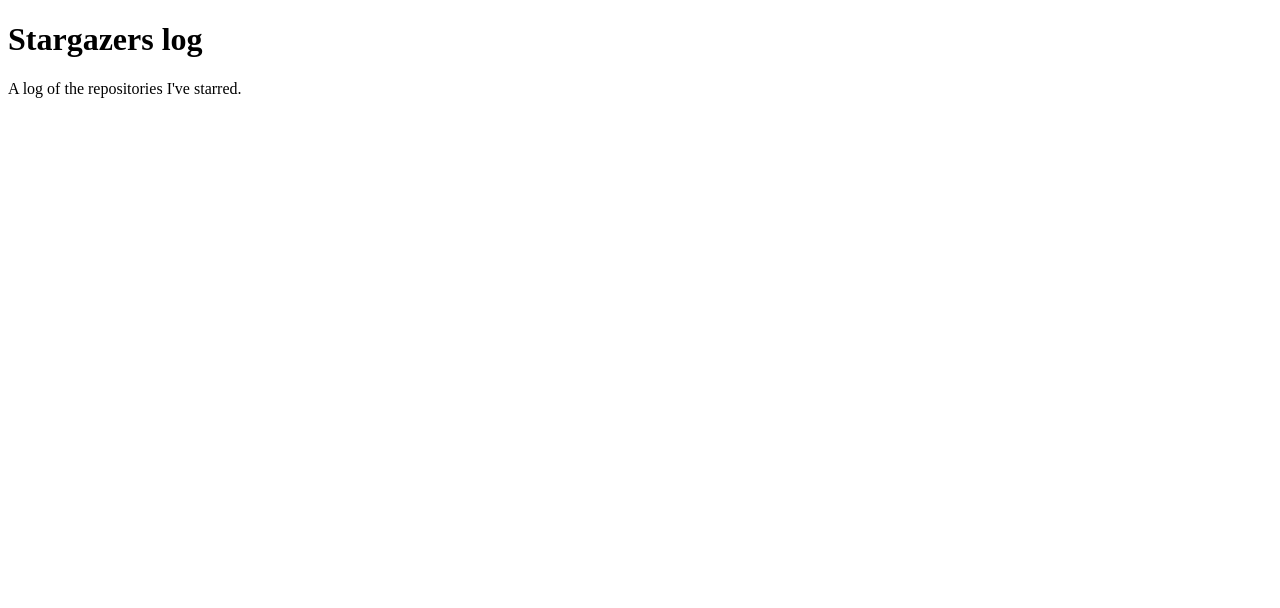
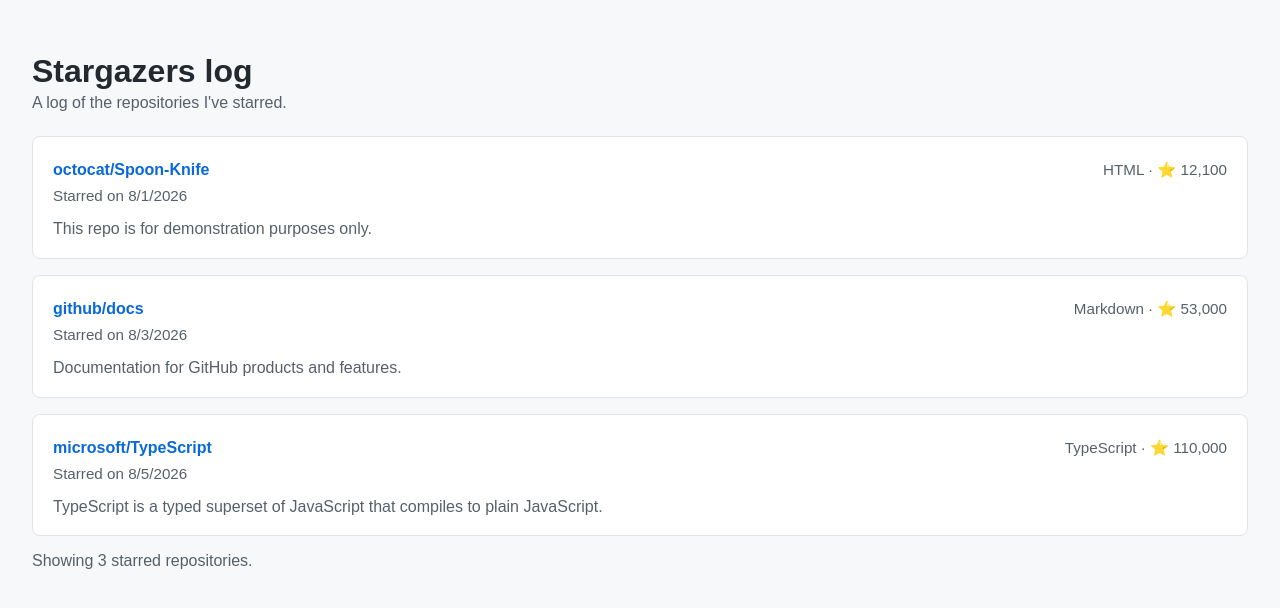
Before and after one commit to qqing9271-hub/stargazers-log, a plain HTML site: page index.html in a window 1280 px wide. Drawn offline with Linux system fonts and the light colour scheme.

Commit message:
Add starred repositories list

```diff
--- /dev/null
+++ b/events.json
@@ -0,0 +1,26 @@
+[
+  {
+    "name": "octocat/Spoon-Knife",
+    "html_url": "https://github.com/octocat/Spoon-Knife",
+    "description": "This repo is for demonstration purposes only.",
+    "stargazers_count": 12100,
+    "language": "HTML",
+    "starred_at": "2026-08-01T10:12:00Z"
+  },
+  {
+    "name": "github/docs",
+    "html_url": "https://github.com/github/docs",
+    "description": "Documentation for GitHub products and features.",
+    "stargazers_count": 53000,
+    "language": "Markdown",
+    "starred_at": "2026-08-03T15:30:00Z"
+  },
+  {
+    "name": "microsoft/TypeScript",
+    "html_url": "https://github.com/microsoft/TypeScript",
+    "description": "TypeScript is a typed superset of JavaScript that compiles to plain JavaScript.",
+    "stargazers_count": 110000,
+    "language": "TypeScript",
+    "starred_at": "2026-08-05T08:45:00Z"
+  }
+]
--- a/index.html
+++ b/index.html
@@ -3,9 +3,13 @@
   <head>
     <meta charset="utf-8">
     <title>Stargazers log</title>
+    <link rel="stylesheet" href="style.css">
   </head>
   <body>
     <h1>Stargazers log</h1>
     <p>A log of the repositories I've starred.</p>
+    <ul id="starred-list"></ul>
+    <p id="status">Loading starred repositories...</p>
+    <script src="script.js"></script>
   </body>
 </html>
--- /dev/null
+++ b/script.js
@@ -0,0 +1,65 @@
+const listElement = document.getElementById('starred-list');
+const statusElement = document.getElementById('status');
+
+function renderRepository(repo) {
+  const item = document.createElement('li');
+  const header = document.createElement('div');
+  header.className = 'repo-header';
+
+  const title = document.createElement('a');
+  title.href = repo.html_url;
+  title.textContent = repo.name;
+  title.target = '_blank';
+  title.rel = 'noopener noreferrer';
+
+  const details = document.createElement('span');
+  details.textContent = `${repo.language || 'Unknown'} · ⭐ ${repo.stargazers_count.toLocaleString()}`;
+  details.className = 'repo-meta';
+
+  header.append(title, details);
+
+  const updated = document.createElement('p');
+  updated.className = 'repo-meta';
+  updated.textContent = `Starred on ${new Date(repo.starred_at).toLocaleDateString()}`;
+
+  const description = document.createElement('p');
+  description.className = 'repo-description';
+  description.textContent = repo.description || 'No description available.';
+
+  item.append(header, updated, description);
+  return item;
+}
+
+function showStatus(message, isError = false) {
+  statusElement.textContent = message;
+  statusElement.style.color = isError ? '#cf222e' : '#57606a';
+}
+
+async function loadStarredRepos() {
+  showStatus('Loading starred repositories...');
+
+  try {
+    const response = await fetch('events.json');
+    if (!response.ok) {
+      throw new Error(`Failed to load events.json: ${response.status} ${response.statusText}`);
+    }
+
+    const repos = await response.json();
+    listElement.innerHTML = '';
+
+    if (!Array.isArray(repos) || repos.length === 0) {
+      showStatus('No starred repositories were found.');
+      return;
+    }
+
+    repos.forEach(repo => {
+      listElement.appendChild(renderRepository(repo));
+    });
+
+    showStatus(`Showing ${repos.length} starred repositories.`);
+  } catch (error) {
+    showStatus(error.message, true);
+  }
+}
+
+window.addEventListener('DOMContentLoaded', loadStarredRepos);
--- /dev/null
+++ b/style.css
@@ -0,0 +1,70 @@
+body {
+  font-family: Arial, sans-serif;
+  background: #f6f8fa;
+  color: #24292f;
+  margin: 0;
+  padding: 2rem;
+}
+
+h1 {
+  margin-bottom: 0.25rem;
+}
+
+p {
+  margin-top: 0;
+  color: #57606a;
+}
+
+#starred-list {
+  list-style: none;
+  margin: 1.5rem 0 0;
+  padding: 0;
+}
+
+#starred-list li {
+  background: #ffffff;
+  border: 1px solid #e1e4e8;
+  border-radius: 8px;
+  margin-bottom: 1rem;
+  padding: 1rem 1.25rem;
+  transition: transform 0.15s ease, box-shadow 0.15s ease;
+}
+
+#starred-list li:hover {
+  transform: translateY(-2px);
+  box-shadow: 0 8px 24px rgba(149, 157, 165, 0.2);
+}
+
+.repo-header {
+  display: flex;
+  align-items: baseline;
+  justify-content: space-between;
+  gap: 1rem;
+  flex-wrap: wrap;
+}
+
+.repo-header a {
+  color: #0969da;
+  font-weight: 600;
+  text-decoration: none;
+}
+
+.repo-header a:hover {
+  text-decoration: underline;
+}
+
+.repo-meta {
+  color: #57606a;
+  font-size: 0.95rem;
+  margin: 0.5rem 0 0;
+}
+
+.repo-description {
+  margin: 0.75rem 0 0;
+  line-height: 1.6;
+}
+
+#status {
+  margin-top: 1rem;
+  color: #57606a;
+}
```
